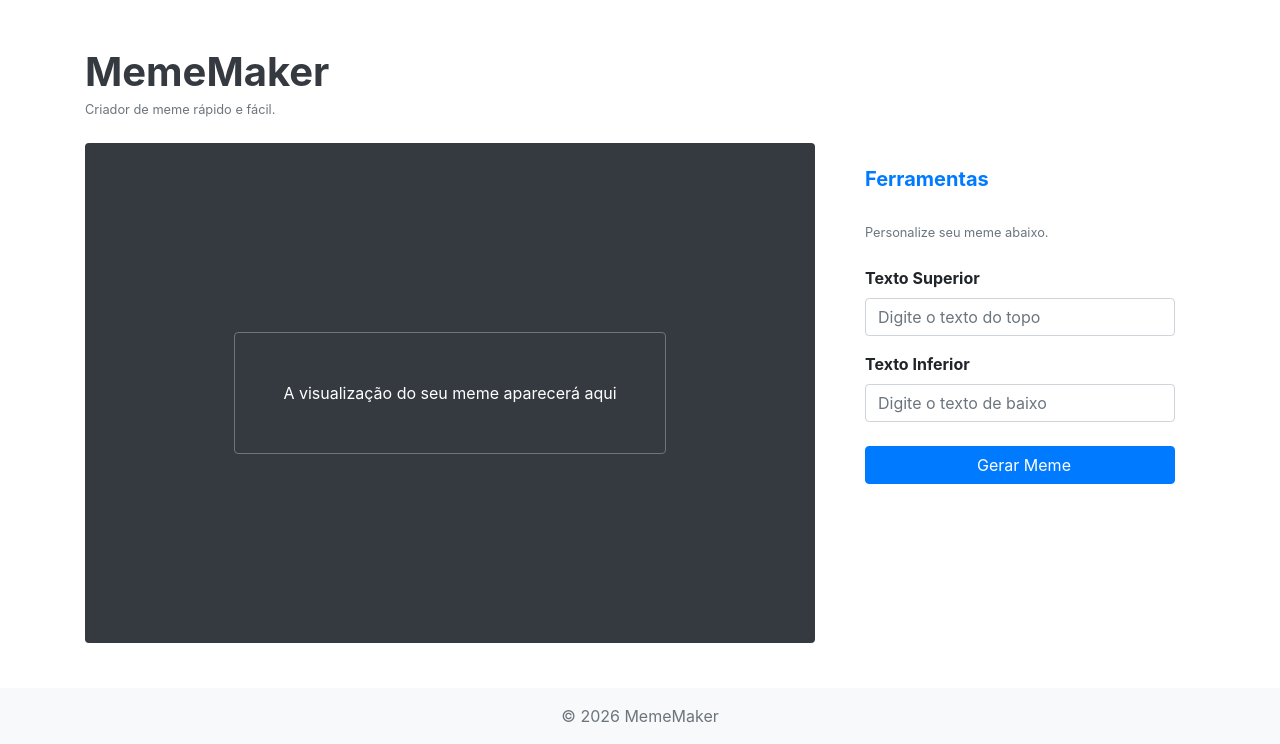
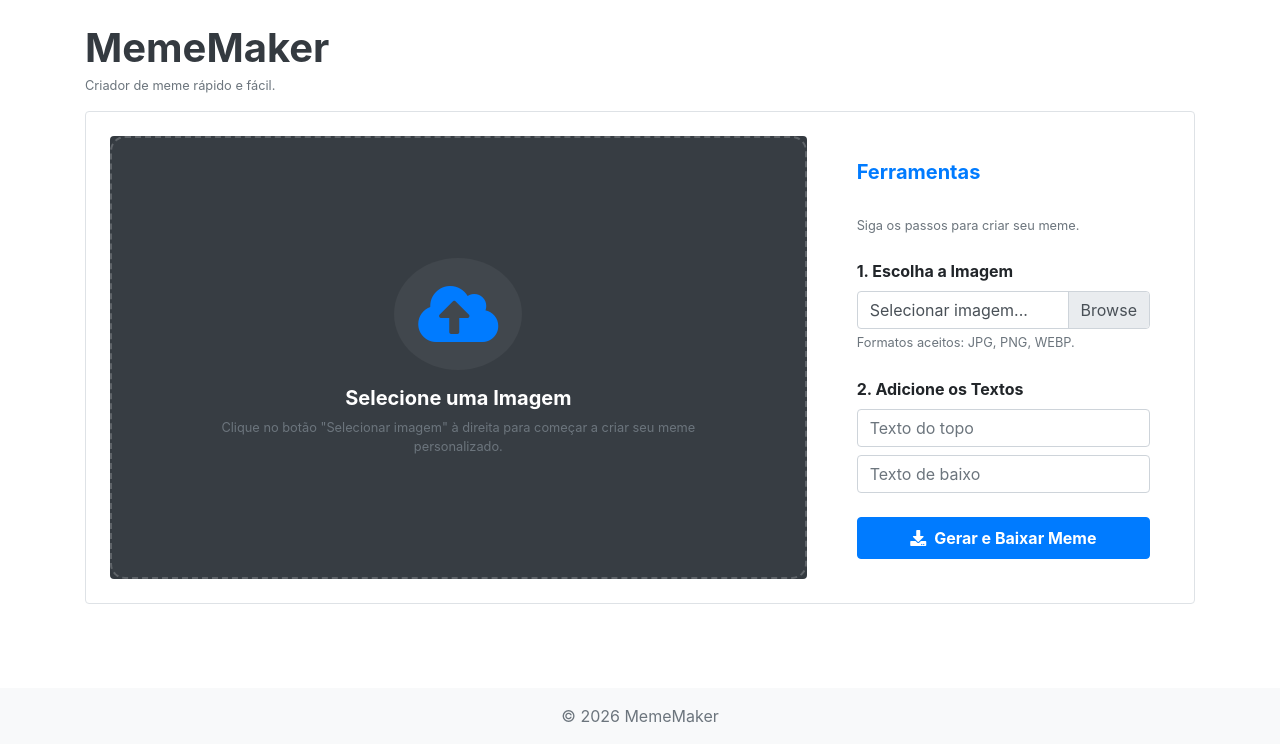
Before and after one commit to Icarolhl/MemeMaker, a Django app: page / in a window 1280 px wide. Shown: the part 56-800 px from the top of the page. Run offline with Django 5.2, Linux system fonts and the light colour scheme; some libraries are stand-ins or nearby versions.

Commit message:
refactor: optimize template structure and enhance meme editor UI
- Move meta tags and CSS/JS blocks to base.html for better inheritance.
- Add Font Awesome to _head.html for icon support.
- Improve meme editor UI in _home.html with structured steps and better UX.
- Implement real-time image preview and file label updates in scripts.js.
- Remove redundant blocks and tags from partials.

```diff
--- a/src/templates/base.html
+++ b/src/templates/base.html
@@ -3,8 +3,11 @@
 <html lang="pt-br" class="h-100">
 
 <head>
+    <meta charset="UTF-8">
+    <meta name="viewport" content="width=device-width, initial-scale=1.0">
     <title>{% block title %}MemeMaker{% endblock %}</title>
     {% include 'partials/_head.html' %}
+    {% block extra_css %}{% endblock %}
 </head>
 
 <body class="d-flex flex-column h-100">
@@ -17,5 +20,6 @@
     </main>
 
     {% include 'partials/_footer.html' %}
+    {% block extra_js %}{% endblock %}
 </body>
 </html>
--- a/src/templates/partials/_footer.html
+++ b/src/templates/partials/_footer.html
@@ -11,4 +11,3 @@
 <script src="{% static 'assets/bootstrap/js/bootstrap.min.js' %}"></script>
 <!-- Custom JS -->
 <script src="{% static 'assets/custom/js/scripts.js' %}"></script>
-{% block extra_js %}{% endblock %}
--- a/src/templates/partials/_head.html
+++ b/src/templates/partials/_head.html
@@ -1,8 +1,7 @@
 {% load static %}
-<meta charset="UTF-8">
-<meta name="viewport" content="width=device-width, initial-scale=1.0">
+<!-- Font Awesome -->
+<link rel="stylesheet" href="https://cdnjs.cloudflare.com/ajax/libs/font-awesome/5.15.4/css/all.min.css">
 <!-- Bootstrap CSS -->
 <link rel="stylesheet" href="{% static 'assets/bootstrap/css/bootstrap.min.css' %}">
 <!-- Custom CSS -->
 <link rel="stylesheet" href="{% static 'assets/custom/css/style.css' %}">
-{% block extra_css %}{% endblock %}
--- a/src/templates/partials/_home.html
+++ b/src/templates/partials/_home.html
@@ -1,19 +1,26 @@
-<div class="meme-editor-container py-4">
-    <div class="header-section mb-4">
+<!-- Cabeçalho da Aplicação (Fora da Box) -->
+<div class="header-section mb-3">
     <h1 class="display-5 font-weight-bold text-dark mb-1">MemeMaker</h1>
     <p class="lead text-muted small">Criador de meme rápido e fácil.</p>
 </div>
 
+<!-- Box Principal da Aplicação -->
+<div class="meme-editor-app-box py-4 px-4 bg-white border rounded shadow-sm">
+    <form method="POST" enctype="multipart/form-data" id="memeForm">
+        {% csrf_token %}
         <div class="row">
             <!-- Área de Visualização (Preview) -->
             <div class="col-lg-8">
-            <div class="card shadow-sm border-0 bg-dark text-white text-center d-flex align-items-center justify-content-center" style="min-height: 500px;">
-                <div class="card-body d-flex flex-column align-items-center justify-content-center">
-                    <div id="meme-preview-area" class="w-100">
-                        <!-- Placeholder da Imagem -->
-                        <div class="border border-secondary rounded p-5 d-inline-block bg-secondary-subtle">
-                            <i class="fas fa-image fa-5x mb-3 opacity-25"></i>
-                            <p class="mb-0">A visualização do seu meme aparecerá aqui</p>
+                <div id="meme-preview-container" class="card shadow-sm border-0 bg-dark text-white text-center d-flex flex-column h-100" style="transition: all 0.3s ease; min-height: 400px;">
+                    <div class="card-body d-flex flex-column align-items-center justify-content-center w-100 flex-grow-1 p-0">
+                        <div id="meme-preview-area" class="w-100 h-100 d-flex align-items-center justify-content-center flex-grow-1">
+                            <!-- Placeholder da Imagem (UX Melhorada) -->
+                            <div id="placeholder-content" class="text-center p-5 w-100 h-100 d-flex flex-column align-items-center justify-content-center" style="border: 2px dashed rgba(255,255,255,0.2); border-radius: 15px; background: rgba(255,255,255,0.02); transition: all 0.3s ease;">
+                                <div class="icon-wrapper mb-3 p-4 rounded-circle" style="background: rgba(255,255,255,0.05);">
+                                    <i class="fas fa-cloud-upload-alt fa-4x text-primary opacity-75"></i>
+                                </div>
+                                <h5 class="font-weight-bold text-white mb-2">Selecione uma Imagem</h5>
+                                <p class="mb-0 text-muted small px-4">Clique no botão "Selecionar imagem" à direita para começar a criar seu meme personalizado.</p>
                             </div>
                         </div>
                     </div>
@@ -28,25 +35,33 @@
                     </div>
                     <div class="card-body">
                         <div id="editor-tools">
-                        <p class="text-muted small mb-4">Personalize seu meme abaixo.</p>
+                            <p class="text-muted small mb-4">Siga os passos para criar seu meme.</p>
 
-                        <!-- Placeholder para inputs futuros -->
-                        <div class="form-group mb-3">
-                            <label class="font-weight-bold">Texto Superior</label>
-                            <input type="text" class="form-control" placeholder="Digite o texto do topo">
+                            <!-- Passo 1: Imagem -->
+                            <div class="form-group mb-4">
+                                <label class="font-weight-bold d-block">1. Escolha a Imagem</label>
+                                <div class="custom-file">
+                                    <input type="file" name="image" class="custom-file-input" id="imageUpload" accept="image/*" required>
+                                    <label class="custom-file-label" for="imageUpload">Selecionar imagem...</label>
+                                </div>
+                                <small class="form-text text-muted">Formatos aceitos: JPG, PNG, WEBP.</small>
                             </div>
 
+                            <!-- Passo 2: Textos -->
                             <div class="form-group mb-3">
-                            <label class="font-weight-bold">Texto Inferior</label>
-                            <input type="text" class="form-control" placeholder="Digite o texto de baixo">
+                                <label class="font-weight-bold">2. Adicione os Textos</label>
+                                <input type="text" name="top_text" class="form-control mb-2" id="topTextInput" placeholder="Texto do topo">
+                                <input type="text" name="bottom_text" class="form-control" id="bottomTextInput" placeholder="Texto de baixo">
                             </div>
 
-                        <button class="btn btn-primary btn-block mt-4">
-                            <i class="fas fa-download mr-2"></i>Gerar Meme
+                            <!-- Botão de Ação -->
+                            <button type="submit" class="btn btn-primary btn-block mt-4 py-2 font-weight-bold">
+                                <i class="fas fa-download mr-2"></i>Gerar e Baixar Meme
                             </button>
                         </div>
                     </div>
                 </div>
             </div>
         </div>
+    </form>
 </div>
```
Also changed, not shown: src/templates/static/assets/custom/js/scripts.js (+45 -0 lines). Lines whose indentation alone changed are shown as unchanged.
